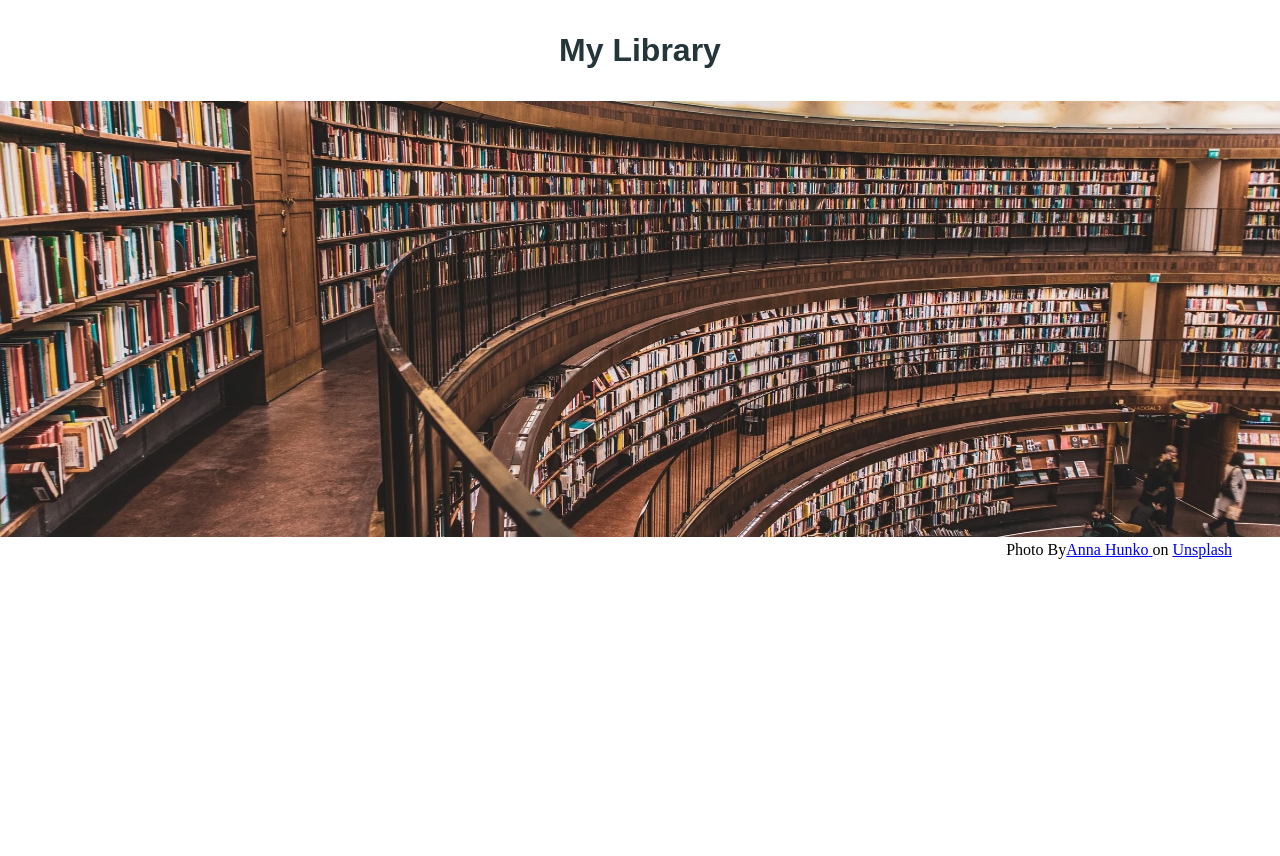
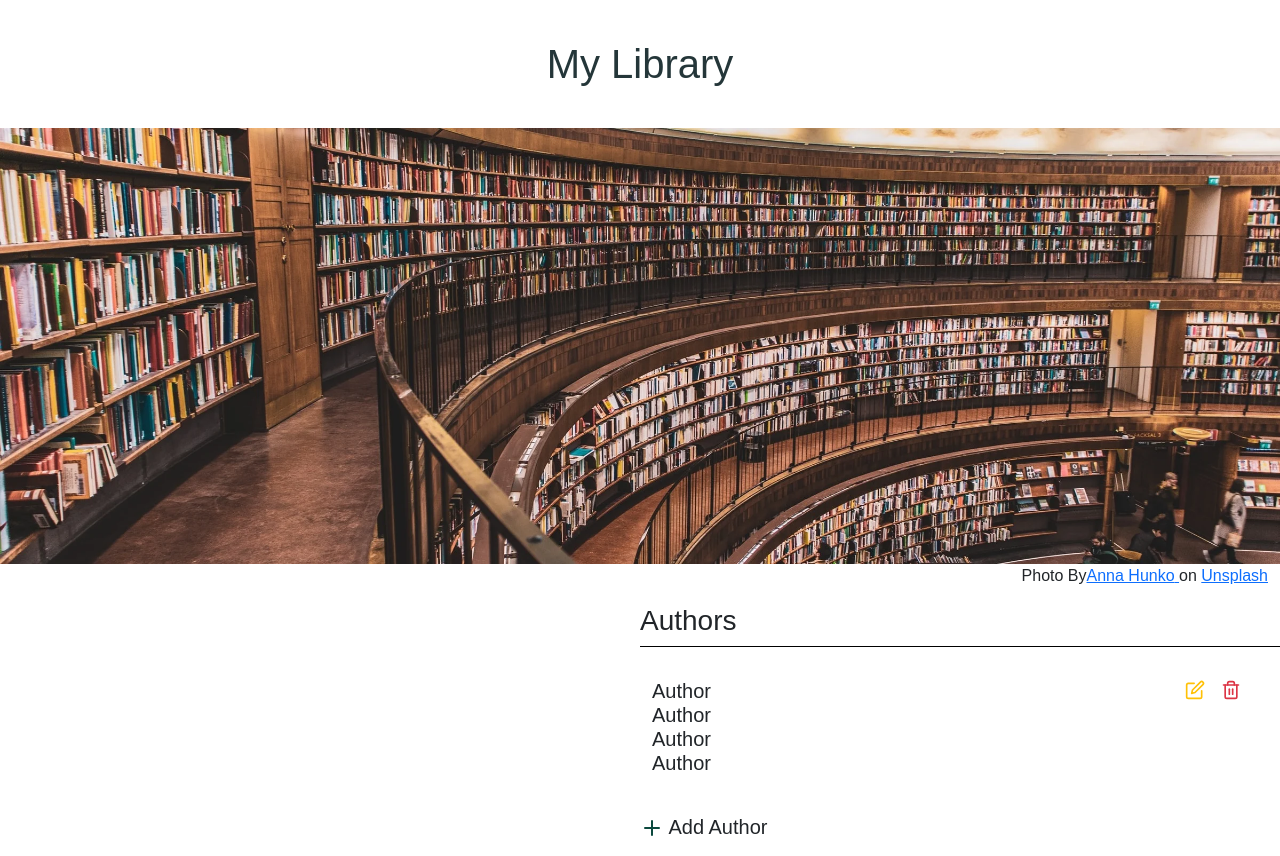
Before and after one commit to Amila-siriwardhana/library, a React (Create React App) app: page / in a window 1280 px wide. Before the commit the page ends 800 px from the top, so only its background shows below. Built offline with nearby package versions, Linux system fonts and the light colour scheme.

Commit message:
Author Ui

```diff
--- a/package.json
+++ b/package.json
@@ -10,9 +10,12 @@
     "@types/node": "^12.0.0",
     "@types/react": "^17.0.0",
     "@types/react-dom": "^17.0.0",
+    "bootstrap": "^5.1.3",
+    "feather-icons": "^4.28.0",
     "react": "^17.0.2",
     "react-bootstrap": "^2.0.2",
     "react-dom": "^17.0.2",
+    "react-feather": "^2.0.9",
     "react-scripts": "4.0.3",
     "sass": "^1.43.4",
     "typescript": "^4.1.2",
--- a/src/App.tsx
+++ b/src/App.tsx
@@ -1,11 +1,11 @@
-import React from 'react';
-import './App.css';
-import Welcome from './Components/Welcome';
+import React from "react";
+import "./App.css";
+import HomePage from "./Components/HomePage";
 
 function App() {
   return (
     <div className="App">
-     <Welcome />
+      <HomePage />
     </div>
   );
 }
--- /dev/null
+++ b/src/Components/Author/AuthorList.tsx
@@ -0,0 +1,26 @@
+import React from "react";
+import { Col, Container, Row } from "react-bootstrap";
+import { Edit, Trash2 } from "react-feather";
+
+const AuthorList: React.FC = () => {
+  return (
+    <Container fluid={true}>
+      <Row>
+        <Col xs={10} className="mx-0  px-0">
+          <div className="authorMainList px-0 mx-0">
+            <h5 className="authorList">Author</h5>
+            <h5 className="authorList">Author</h5>
+            <h5 className="authorList">Author</h5>
+            <h5 className="authorList">Author</h5>
+          </div>
+        </Col>
+        <Col xs={2} className="icons">
+          <Edit className="icons text-warning mx-2" size={20} />
+          <Trash2 className="icons text-danger mx-2" size={20} />
+        </Col>
+      </Row>
+    </Container>
+  );
+};
+
+export default AuthorList;
--- /dev/null
+++ b/src/Components/Author/AuthorUi.tsx
@@ -0,0 +1,28 @@
+import React from "react";
+import { Col, Row } from "react-bootstrap";
+import { Plus } from "react-feather";
+import AuthorList from "./AuthorList";
+
+const AuthorUi: React.FC = () => {
+  return (
+    <React.Fragment>
+      <Row>
+        <Col className="author p-0 m-0">
+          <div className="h1">
+            <h3>Authors</h3>
+          </div>
+          <div>
+            <AuthorList />
+          </div>
+          <div className="addAuthor">
+            <h5>
+              <Plus className="plusIcon" /> Add Author
+            </h5>
+          </div>
+        </Col>
+      </Row>
+    </React.Fragment>
+  );
+};
+
+export default AuthorUi;
--- /dev/null
+++ b/src/Components/HomePage.tsx
@@ -0,0 +1,22 @@
+import React from "react";
+import { Col, Row, Container } from "react-bootstrap";
+import AuthorUi from "./Author/AuthorUi";
+import Welcome from "./Welcome";
+
+const HomePage: React.FC = () => {
+  return (
+    <Container fluid={true}>
+      <Row>
+        <Welcome />
+      </Row>
+      <Row>
+        <Col></Col>
+        <Col>
+          <AuthorUi />
+        </Col>
+      </Row>
+    </Container>
+  );
+};
+
+export default HomePage;
--- a/src/Components/Welcome.tsx
+++ b/src/Components/Welcome.tsx
@@ -1,27 +1,31 @@
-import React from 'react';
+import React from "react";
 import WelcomeLibrary from "../assets/images/welcome.webp";
-import {Row,Col} from "react-bootstrap";
+import { Row, Col } from "react-bootstrap";
 
-
-const Welcome: React.FC = () =>{
+const Welcome: React.FC = () => {
   return (
-    <React.Fragment >
-      <Col className={"welcomeTop "}>
-      <Row  xs={12}>
-      <h1 className={"topic text-center my-2"}>My Library</h1>
+    <React.Fragment>
+      <Col className="welcomeTop p-0 m-0">
+        <Row className="m-0 p-0">
+          <h1 className="topic text-center ">My Library</h1>
         </Row>
-      <Row xs={12} className={"mx-0 px-0"}>
-        <img src={WelcomeLibrary} className={"welcome"} alt={"Library"}></img>
+        <Row className="mx-0 pl-0 pr-0">
+          <img
+            src={WelcomeLibrary}
+            className="welcome px-0"
+            alt={"Library"}
+          ></img>
         </Row>
-      <Row  xs={12} className={"text-end"}>
-       <p className={"photoCredit"}>Photo By<a
+        <Row className="text-end mx-0 px-0">
+          <p className="photoCredit">
+            Photo By
+            <a
               href="https://unsplash.com/@annahunko?utm_source=unsplash&utm_medium=referral&utm_
                     content=creditCopyText"
               rel="noreferrer"
               target="_blank"
             >
-                  Anna Hunko
-                  {" "}
+              Anna Hunko{" "}
             </a>
             on{" "}
             <a
@@ -31,10 +35,11 @@ const Welcome: React.FC = () =>{
               target="_blank"
             >
               Unsplash{" "}
-              </a></p>
+            </a>
+          </p>
         </Row>
       </Col>
     </React.Fragment>
   );
-}
+};
 export default Welcome;
--- /dev/null
+++ b/src/assets/styles/_authorList.scss
@@ -0,0 +1,14 @@
+.authorMainList {
+  margin-top: 1.5em;
+  margin-bottom: 1.5em;
+  padding-left: 0%;
+}
+.authorList {
+  text-align: start;
+  margin: 0%;
+  padding: 0%;
+}
+.icons {
+  margin-top: 0.8em;
+  margin-bottom: 1em;
+}
--- /dev/null
+++ b/src/assets/styles/_authorUi.scss
@@ -0,0 +1,18 @@
+.author {
+  margin: 0;
+  text-align: start;
+  .h1 {
+    text-align: start;
+    border-bottom: 1px solid #000;
+
+    display: block;
+    border-right: 1em;
+  }
+  .addAuthor {
+    margin-top: 1em;
+    margin-bottom: 1em;
+  }
+  .plusIcon {
+    color: #0c493e;
+  }
+}
--- a/src/assets/styles/_main.scss
+++ b/src/assets/styles/_main.scss
@@ -1,5 +1,10 @@
 * {
-  padding: 0;
+  padding-left: 0;
+  padding-right: 0;
   margin: 0;
+  font-family: "Raleway", sans-serif;
 }
+@import "~bootstrap/scss/bootstrap";
 @import "../styles/welcome";
+@import "../styles//authorUi";
+@import "../styles//authorList";
--- a/src/assets/styles/_welcome.scss
+++ b/src/assets/styles/_welcome.scss
@@ -1,7 +1,6 @@
 .welcomeTop {
   .topic {
     color: #243639;
-    font-family: "Raleway", sans-serif;
     margin-top: 1em;
     margin-bottom: 1em;
   }
@@ -12,10 +11,12 @@
     .photoCredit {
       font-size: 1em;
     }
-  }
     .welcome {
       width: 100%;
       height: auto;
+      padding: 0;
+      padding-left: 0;
+      margin: 0;
     }
     .photoCredit {
       font-weight: 500;
@@ -24,3 +25,4 @@
       margin-right: 3em;
     }
   }
+}
```
Also changed, not shown: src/Components/Books/BookList.tsx (added, +11 -0 lines), src/index.tsx (+5 -5 lines), 1 other file (tests, documents, lock files or other folders). Lines whose indentation alone changed are shown as unchanged.
